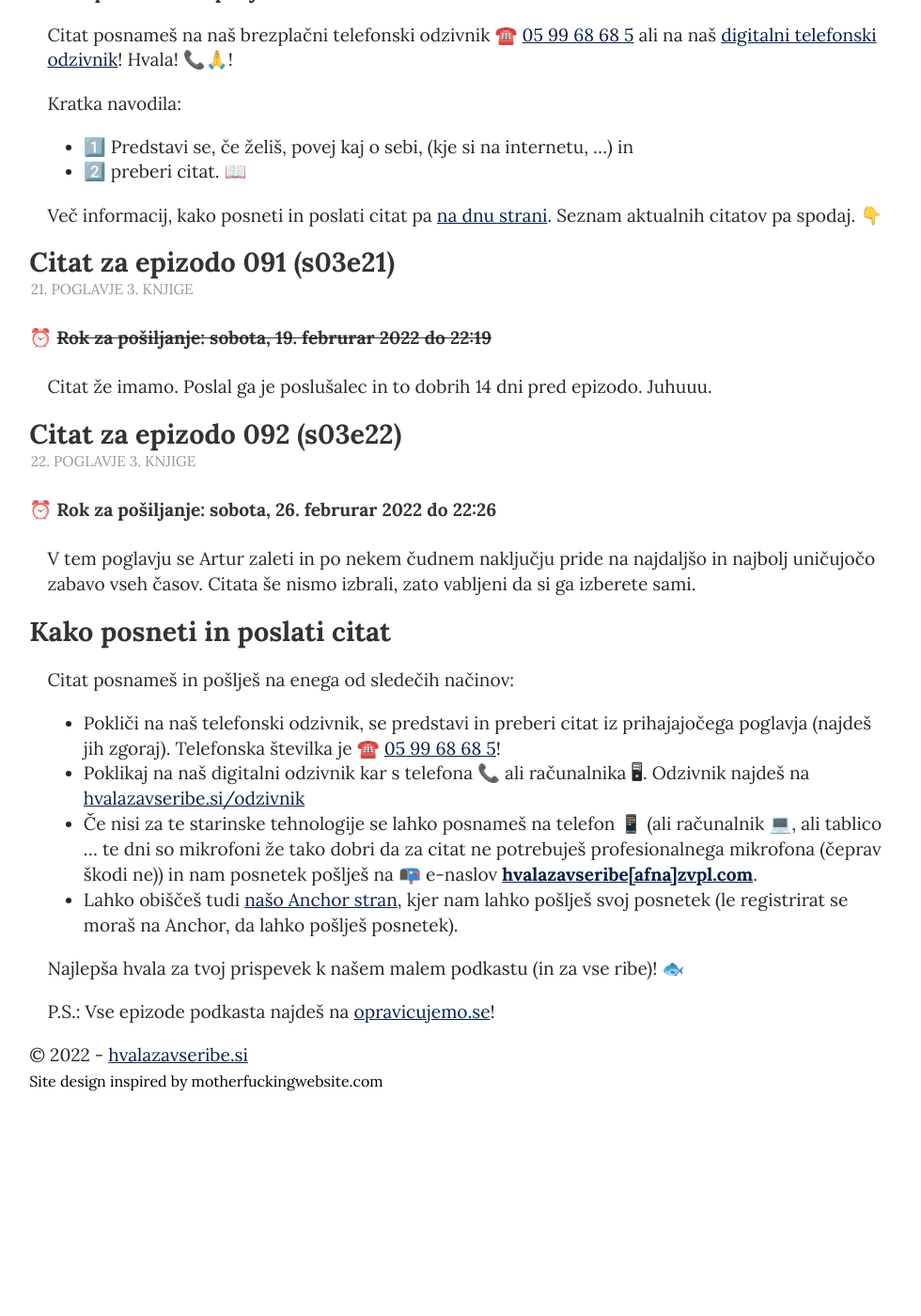
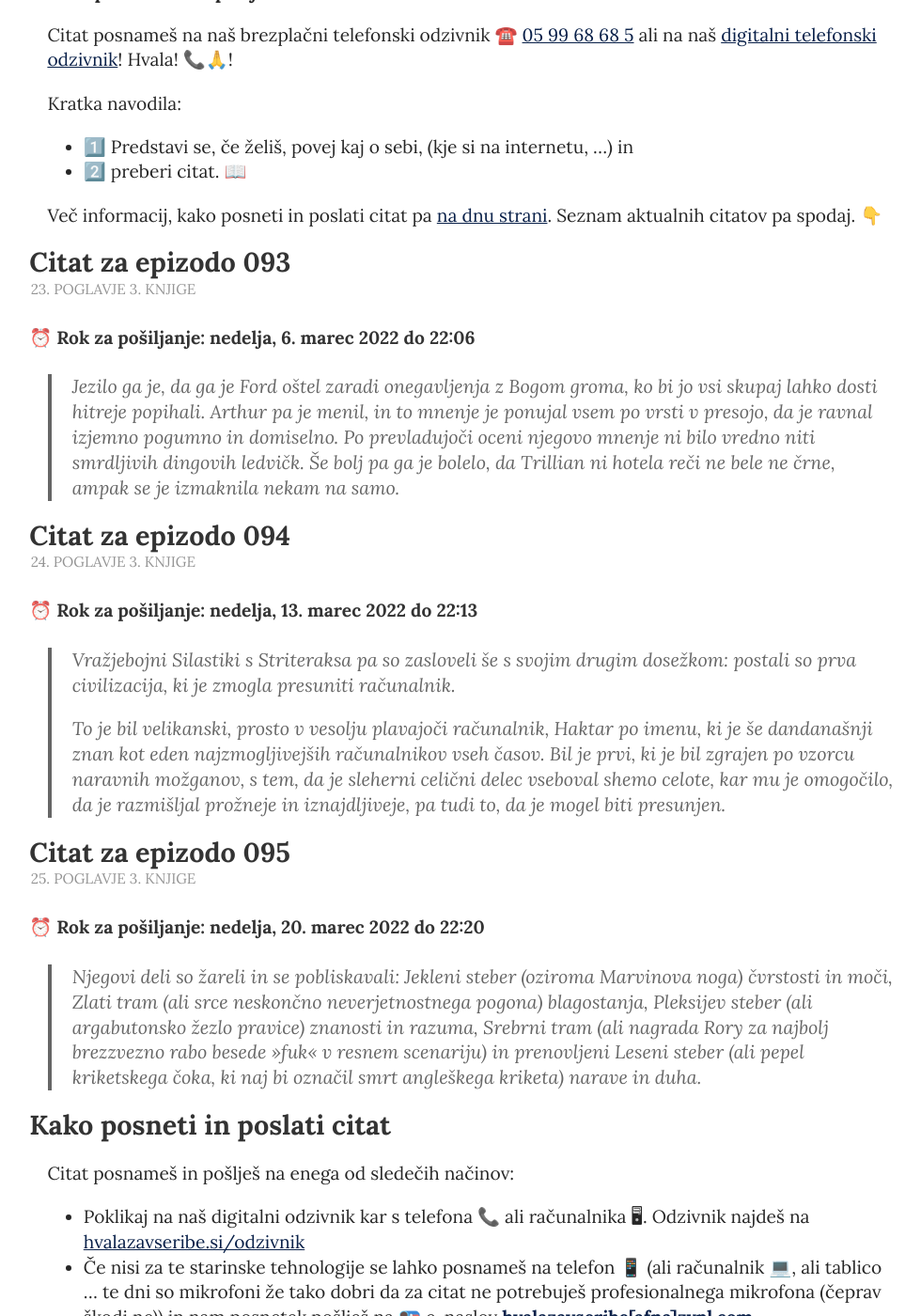
Before and after one commit to hvalazavseribe/hvalazavseribe.github.io, a Jekyll site: the page built from citat.md, in a window 1280 px wide and 1400 px high, scrolled down 240 px. Shown: the whole window at 94% size, without its empty margins (148-1128 px from the left). Built offline with Jekyll 4.4.1, drawn with Linux system fonts in a browser that asks for light colours; before the commit the page ends 1404 px from its top, so only the background shows below that; some of the changed text lies outside the part shown.

Commit message:
Novi citati

```diff
--- a/citat.md
+++ b/citat.md
@@ -20,29 +20,40 @@ Kratka navodila:
 
 Več informacij, kako posneti in poslati citat pa [na dnu strani](https://hvalazavseribe.si/citat/#kako-posneti-in-poslati-citat). Seznam aktualnih citatov pa spodaj. 👇
 
-## Citat za epizodo 091 (s03e21)
+## Citat za epizodo 093
 
-### 21. poglavje 3. knjige
+### 23. poglavje 3. knjige
 
-#### ~~Rok za pošiljanje: sobota, 19. februrar 2022 do 22:19~~
+#### Rok za pošiljanje: nedelja, 6. marec 2022 do 22:06
 
-Citat že imamo. Poslal ga je poslušalec in to dobrih 14 dni pred epizodo. Juhuuu.
+> Jezilo ga je, da ga je Ford oštel zaradi onegavljenja z Bogom groma, ko bi jo vsi skupaj lahko dosti hitreje popihali. Arthur pa je menil, in to mnenje je ponujal vsem po vrsti v presojo, da je ravnal izjemno pogumno in domiselno.
+> Po prevladujoči oceni njegovo mnenje ni bilo vredno niti smrdljivih dingovih ledvičk. Še bolj pa ga je bolelo, da Trillian ni hotela reči ne bele ne črne, ampak se je izmaknila nekam na samo.
 
-## Citat za epizodo 092 (s03e22)
+## Citat za epizodo 094
 
-### 22. poglavje 3. knjige
+### 24. poglavje 3. knjige
 
-#### Rok za pošiljanje: sobota, 26. februrar 2022 do 22:26
+#### Rok za pošiljanje: nedelja, 13. marec 2022 do 22:13
 
-V tem poglavju se Artur zaleti in po nekem čudnem naključju pride na najdaljšo in najbolj uničujočo zabavo vseh časov. Citata še nismo izbrali, zato vabljeni da si ga izberete sami.
+> Vražjebojni Silastiki s Striteraksa pa so zasloveli še s svojim drugim dosežkom: postali so prva civilizacija, ki je zmogla presuniti računalnik.
+>
+> To je bil velikanski, prosto v vesolju plavajoči računalnik, Haktar po imenu, ki je še dandanašnji znan kot eden najzmogljivejših računalnikov vseh časov. Bil je prvi, ki je bil zgrajen po vzorcu naravnih možganov, s tem, da je sleherni celični delec vseboval shemo celote, kar mu je omogočilo, da je razmišljal prožneje in iznajdljiveje, pa tudi to, da je mogel biti presunjen.
+
+## Citat za epizodo 095
+
+### 25. poglavje 3. knjige
+
+#### Rok za pošiljanje: nedelja, 20. marec 2022 do 22:20
+
+> Njegovi deli so žareli in se pobliskavali: Jekleni steber (oziroma Marvinova noga) čvrstosti in moči, Zlati tram (ali srce neskončno neverjetnostnega pogona) blagostanja, Pleksijev steber (ali argabutonsko žezlo pravice) znanosti in razuma, Srebrni tram (ali nagrada Rory za najbolj brezzvezno rabo besede »fuk« v resnem scenariju) in prenovljeni Leseni steber (ali pepel kriketskega čoka, ki naj bi označil smrt angleškega kriketa) narave in duha.
 
 ## Kako posneti in poslati citat
 
 Citat posnameš in pošlješ na enega od sledečih načinov:
 
-- Pokliči na naš telefonski odzivnik, se predstavi in preberi citat iz prihajajočega poglavja (najdeš jih zgoraj). Telefonska številka je ☎️ <a href="tel:059968685" target="_blank" rel="noopener noreferrer">05 99 68 68 5</a>!
 - Poklikaj na naš digitalni odzivnik kar s telefona 📞 ali računalnika 🖥. Odzivnik najdeš na <a href="https://hvalazavseribe.si/odzivnik/" target="_blank">hvalazavseribe.si/odzivnik</a>
 - Če nisi za te starinske tehnologije se lahko posnameš na telefon 📱 (ali računalnik 💻, ali tablico ... te dni so mikrofoni že tako dobri da za citat ne potrebuješ profesionalnega mikrofona (čeprav škodi ne)) in nam posnetek pošlješ na 📭 e-naslov **<a href="javascript:location='mailto:\u0068\u0076\u0061\u006c\u0061\u007a\u0061\u0076\u0073\u0065\u0072\u0069\u0062\u0065\u0040\u007a\u0076\u0070\u006c\u002e\u0063\u006f\u006d';void 0">hvalazavseribe[afna]zvpl.com</a>**.
+- Pokliči na naš telefonski odzivnik, se predstavi in preberi citat iz prihajajočega poglavja (najdeš jih zgoraj). Telefonska številka je ☎️ <a href="tel:059968685" target="_blank" rel="noopener noreferrer">05 99 68 68 5</a>!
 - Lahko obiščeš tudi [našo Anchor stran](https://anchor.fm/opravicujemose), kjer nam lahko pošlješ svoj posnetek (le registrirat se moraš na Anchor, da lahko pošlješ posnetek).
 
 Najlepša hvala za tvoj prispevek k našem malem podkastu (in za vse ribe)! 🐟
```
